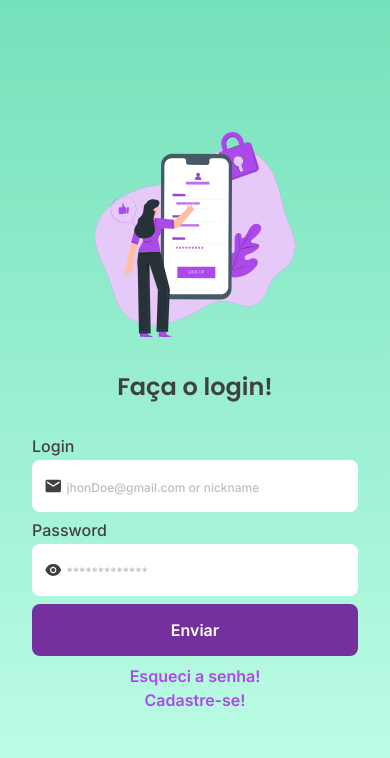
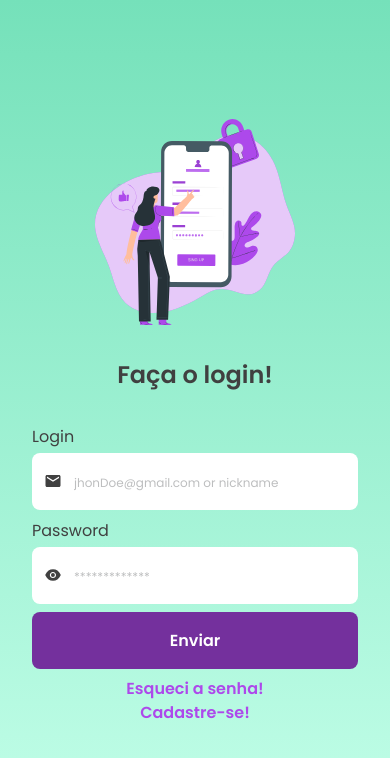
Before and after one commit to jacksonMarcelinoFreitas/Front-End-Task-Management-Kids, a React (Vite) app: page / in a window 390 px wide. Shown: the top 758 px of the page. Built offline with nearby package versions, Linux system fonts and the light colour scheme.

Commit message:
:lipstick: logup page responsive

```diff
--- a/src/components/Input/style.ts
+++ b/src/components/Input/style.ts
@@ -17,11 +17,11 @@ export const Container = styled.div`
 
   div{
     display: flex;
-    align-items: start;
+    align-items: center;
     justify-content: left;
-    gap: 0.4rem;
+    gap: 1.2rem;
 
-    padding: 16px 12px;
+    padding: 1.6rem 1.2rem;
 
     width: 100%;
 
@@ -51,7 +51,7 @@ export const Container = styled.div`
 
   .message-error{
     width: 100%;
-    font-family: 'Inter', sans-serif;
+    font-family: 'Poppins', sans-serif;
     text-align: left;
     font-size: 1.2rem;
     color: ${({theme}) => theme.COLORS.PINK_400};
--- a/src/pages/Logup/style.ts
+++ b/src/pages/Logup/style.ts
@@ -14,17 +14,16 @@ export const Container = styled.div`
   padding: 3.2rem;
 
   img{
-    width: clamp(20rem, 30%, 50% );
+    width: clamp(20rem, 25vw, 50rem);
   }
 
-  h1{
-    font-weight: 500;
-    font-family: 'Poppins', sans-serif;
-    font-size: clamp(1.5rem, 2.5vw, 2rem);
+
+  span{
+    font-size: clamp(1.2rem, 1.4vw, 1.6rem);
   }
 
   p{
-    font-size: 1.4rem;
+    font-size: clamp(1rem, 1.4vw, 1.6rem);
     font-weight: 500;
     text-align: center;
     line-height: 1.4rem;
@@ -66,14 +65,6 @@ export const Container = styled.div`
     .form-container{
       width: 70%;
     }
-
-    .box-buttons{
-      flex-direction: row;
-
-      button{
-        padding: .8rem;
-      }
-    }
   }
 
   @media ${device.tablet} {
--- a/src/styles/global.ts
+++ b/src/styles/global.ts
@@ -42,7 +42,7 @@ export default createGlobalStyle`
   }
 
   body, input, button, textarea{
-      font-family: 'Inter', sans-serif;
+      font-family: 'Poppins', sans-serif;
       font-size: 1.6rem;
 
       outline: none;
```
